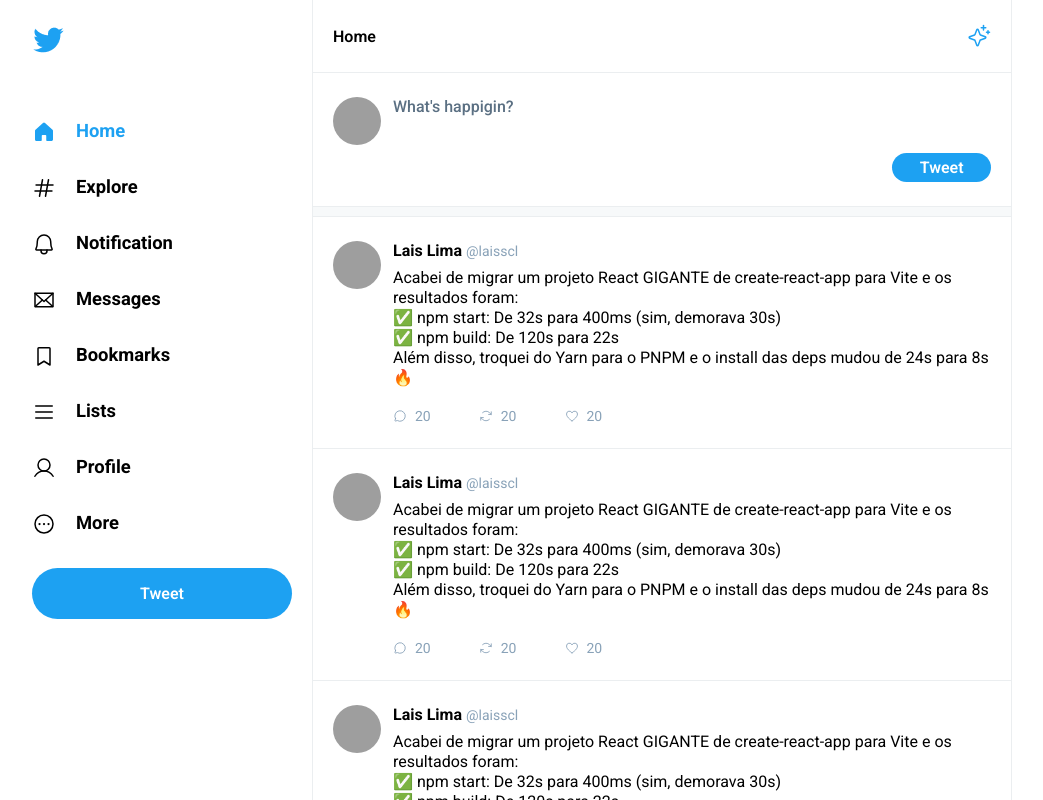
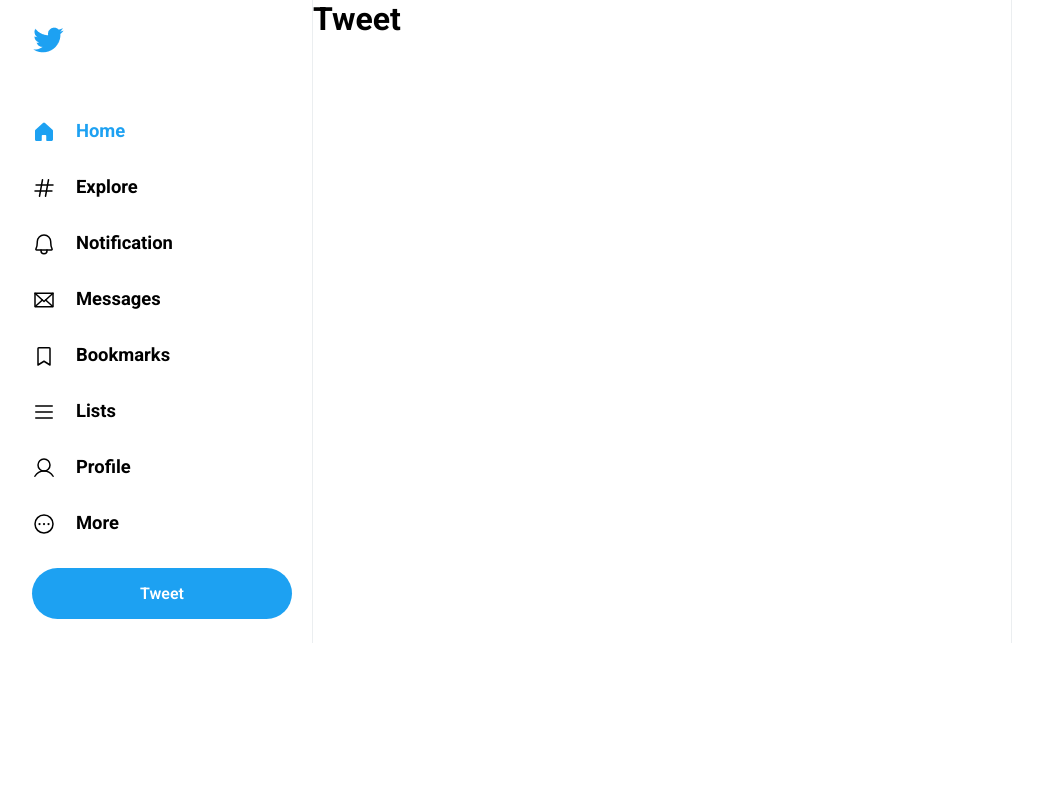
Before and after one commit to Lais-coder/ui-twitter, a React (Vite) app: page /tweet in a window 1280 px wide. Shown: the top 800 px of the page, without its empty margins (128-1171 px from the left). Built offline with nearby package versions, Linux system fonts and the light colour scheme; grey boxes are pictures that could not be loaded.

Commit message:
Reaproveitando a sidebar e configurando a timeline

```diff
--- a/src/componentes/Tweet.tsx
+++ b/src/componentes/Tweet.tsx
@@ -1,7 +1,11 @@
 import { ArrowsClockwise, ChatCircle, Heart } from 'phosphor-react'
 import './Tweet.css'
 
-export function Tweet (){
+interface TweetPropos{
+    content: string
+}
+
+export function Tweet (props: TweetPropos){
     return (
         <a href="" className="tweet">
         <img src="https://github.com/Lais-coder.png" alt="Foto de perfil" />
@@ -10,11 +14,7 @@ export function Tweet (){
                 <strong>Lais Lima</strong>
                 <span>@laisscl</span>
             </header>
-            <p>
-                Acabei de migrar um projeto React GIGANTE de create-react-app para Vite e os resultados foram: <br />
-                ✅ npm start: De 32s para 400ms (sim, demorava 30s) <br />
-                ✅ npm build: De 120s para 22s <br />
-                Além disso, troquei do Yarn para o PNPM e o install das deps mudou de 24s para 8s 🔥
+            <p> {props.content}
             </p>
             <footer>
                 <button>
--- a/src/global.css
+++ b/src/global.css
@@ -35,62 +35,7 @@ a{
     border-left: 1px solid #ebeef0;
     border-right: 1px solid #ebeef0;
 }
-.timeline .title {
-    display: flex;
-    align-items: center;
-    justify-content: space-between;
-    padding: 1.5rem 1.25rem;
-    font-size: 1rem;
-    font-weight: 600;
-    border-bottom: 1px solid #ebeef0;
-}
-.timeline .title svg{
-    width: 1.5rem;
-    height: 1.5rem;
-    color: var(--twitter-color);
-}
-.new-tweet{
-    padding: 1.5rem 1.25rem;
-    display: flex;
-    flex-direction: column;
-    gap: 0.5rem;
-}
-.new-tweet label{
-    display: flex;
-    gap: 0.75rem;
-}
-.new-tweet label img {
-    width: 3rem;
-    height: 3rem;
-    border-radius: 9999px;
-}
-.new-tweet label textarea{
-    flex: 1;
-    border: 0;
-    font-size: 1rem;
-    font-weight: 500;
-    resize: none;
-}
-.new-tweet label textarea:focus{
-    outline: none;
-}
-.new-tweet label textarea::placeholder{
-    color: #5b7083;
-}
-.new-tweet button{
-    margin-left: auto;
-    padding: 0.3rem;
-    width: 15%;
-    border-radius: 999px;
-    border: 0;
-    background-color: var(--twitter-color);
-    color: white;
-    font-weight: 600;
 
-}
-.new-tweet button:hover{
-    filter: brightness(0.85);
-}
 .separador{
     background: #f7f9fa;
     border-top: 1px solid #ebeef0;
--- a/src/main.tsx
+++ b/src/main.tsx
@@ -2,33 +2,17 @@ import { StrictMode } from 'react'
 import { createRoot } from 'react-dom/client'
 import './global.css'
 import {Sidebar} from './componentes/Sidebar'
-import { Sparkle} from 'phosphor-react'
-import { Tweet } from './componentes/Tweet'
+
+import { RouterProvider } from 'react-router-dom'
+import { router } from './routes'
 
 createRoot(document.getElementById('root')!).render(
   <StrictMode>
     <div className='layout'>
        <Sidebar/>
       <div className="content">
-        <main className="timeline">
-          <div className="title">Home
-            <Sparkle/>
-          </div>
-          <form className='new-tweet'>
-            <label htmlFor="tweet">
-              <img src="https://github.com/Lais-coder.png" alt="Foto Usúario" />
-              <textarea id='tweet' placeholder="What's happigin?"/>
-            </label>
-            <button type='submit'>Tweet</button>
-          </form>
-          <div className="separador"></div>
+      <RouterProvider router={router}/>
 
-          <Tweet/>
-          <Tweet/>
-          <Tweet/>
-          <Tweet/>
-
-        </main>
       </div>
     </div>
   </StrictMode>
--- /dev/null
+++ b/src/pages/timeline.css
@@ -0,0 +1,56 @@
+.timeline .title {
+    display: flex;
+    align-items: center;
+    justify-content: space-between;
+    padding: 1.5rem 1.25rem;
+    font-size: 1rem;
+    font-weight: 600;
+    border-bottom: 1px solid #ebeef0;
+}
+.timeline .title svg{
+    width: 1.5rem;
+    height: 1.5rem;
+    color: var(--twitter-color);
+}
+.new-tweet{
+    padding: 1.5rem 1.25rem;
+    display: flex;
+    flex-direction: column;
+    gap: 0.5rem;
+}
+.new-tweet label{
+    display: flex;
+    gap: 0.75rem;
+}
+.new-tweet label img {
+    width: 3rem;
+    height: 3rem;
+    border-radius: 9999px;
+}
+.new-tweet label textarea{
+    flex: 1;
+    border: 0;
+    font-size: 1rem;
+    font-weight: 500;
+    resize: none;
+}
+.new-tweet label textarea:focus{
+    outline: none;
+}
+.new-tweet label textarea::placeholder{
+    color: #5b7083;
+}
+.new-tweet button{
+    margin-left: auto;
+    padding: 0.3rem;
+    width: 15%;
+    border-radius: 999px;
+    border: 0;
+    background-color: var(--twitter-color);
+    color: white;
+    font-weight: 600;
+
+}
+.new-tweet button:hover{
+    filter: brightness(0.85);
+}
--- /dev/null
+++ b/src/pages/timeline.tsx
@@ -0,0 +1,31 @@
+import { Sparkle } from "phosphor-react"
+import { Tweet } from "../componentes/Tweet"
+import './timeline.css'
+const tweets = [
+    'Meu primeiro tweet',
+    'Teste',
+    'Deu certo tweetar!'
+]
+export function Timeline(){
+    return(
+         <main className="timeline">
+          <div className="title">Home
+            <Sparkle/>
+          </div>
+
+          <form className='new-tweet'>
+            <label htmlFor="tweet">
+              <img src="https://github.com/Lais-coder.png" alt="Foto Usúario" />
+              <textarea id='tweet' placeholder="What's happigin?"/>
+            </label>
+            <button type='submit'>Tweet</button>
+          </form>
+          <div className="separador"></div>
+
+          {tweets.map(tweet =>{
+            return <Tweet key={tweet} content={tweet}/>
+          }
+          )}
+        </main>
+    )
+}
--- /dev/null
+++ b/src/routes.tsx
@@ -0,0 +1,15 @@
+import { createBrowserRouter } from "react-router-dom";
+import { Timeline } from "./pages/timeline";
+
+export const router = createBrowserRouter([
+    {
+        path: '/',
+        element: <Timeline/>
+    },
+    {
+        path: '/tweet',
+        element: <h1>Tweet</h1>
+    }
+]
+
+)
```
